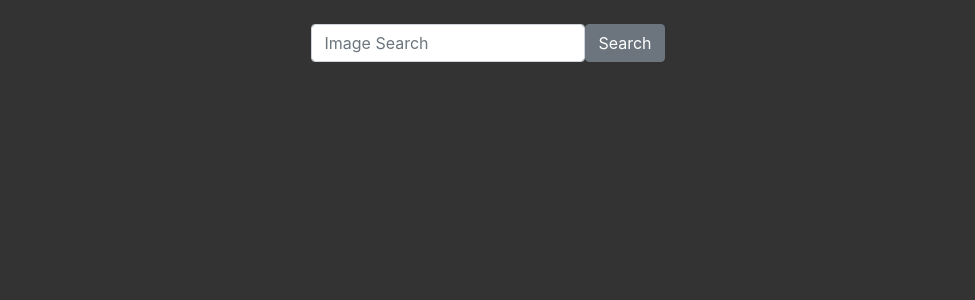
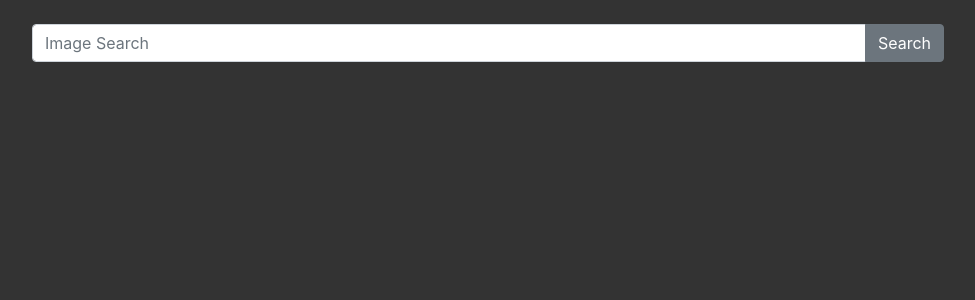
Before and after one commit to alasdairmoffat/Image-Search-Abstraction, a React (Create React App) app in the folder client/: page / in a window 1280 px wide. Shown: the top 300 px of the page, without its empty margins (152-1127 px from the left). Built offline with nearby package versions, Linux system fonts and the light colour scheme.

Commit message:
Modal now closes on click and restyled SearchForm

```diff
--- a/client/src/components/ImageSearch.js
+++ b/client/src/components/ImageSearch.js
@@ -115,6 +115,7 @@ const ImageSearch = () => {
             className="modal-lg modal-dialog-centered"
             isOpen={modalOpen}
             toggle={toggleModal}
+            onClick={toggleModal}
           >
             <Card>
               <img
--- a/client/src/components/SearchForm.js
+++ b/client/src/components/SearchForm.js
@@ -1,13 +1,21 @@
 import React from 'react';
 import PropTypes from 'prop-types';
-import { Form, FormGroup, Input, Button } from 'reactstrap';
+import {
+  Form,
+  FormGroup,
+  Input,
+  InputGroup,
+  InputGroupAddon,
+  Button,
+} from 'reactstrap';
 
 const SearchForm = props => {
   const { onSubmit, onChange } = props;
 
   return (
-    <Form inline onSubmit={onSubmit}>
+    <Form onSubmit={onSubmit} style={{ width: '80%' }}>
       <FormGroup>
+        <InputGroup>
           <Input
             type="search"
             name="search"
@@ -15,8 +23,11 @@ const SearchForm = props => {
             placeholder="Image Search"
             onChange={onChange}
           />
+          <InputGroupAddon addonType="append">
+            <Button>Search</Button>
+          </InputGroupAddon>
+        </InputGroup>
       </FormGroup>
-      <Button>Search</Button>
     </Form>
   );
 };
```
Lines whose indentation alone changed are shown as unchanged.
